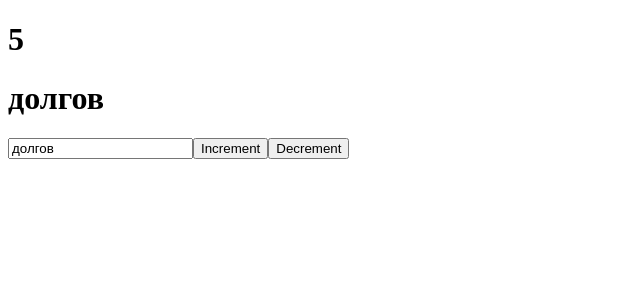
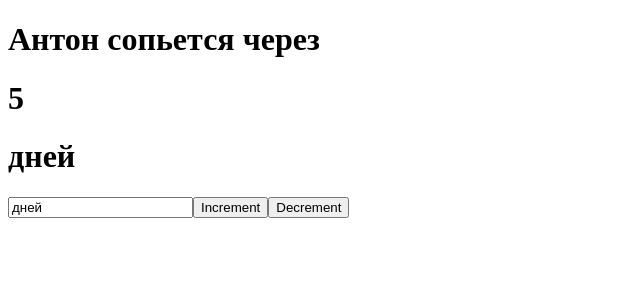
Before and after one commit to 1337erik2288/ReactStudy, a React (Create React App) app: page / in a window 1280 px wide. Shown: the top 300 px of the page, without its empty margins (0-640 px from the left). Built offline with nearby package versions, Linux system fonts and the light colour scheme.

Commit message:
буллим Антона...

```diff
--- a/src/App.js
+++ b/src/App.js
@@ -1,8 +1,9 @@
 import React, {useState} from 'react';
 
 function App() {
+    const [value1, setValue1] = useState('Антон сопьется через')
     const [likes, setLikes] = useState(5)
-    const [value, setValue] = useState('долгов')
+    const [value, setValue] = useState('дней')
     function increment(){
         setLikes( likes + 1)
     }
@@ -11,6 +12,7 @@ function App() {
     }
     return (
     <div className="App">
+        <h1>{value1}</h1>
         <h1>{likes}</h1>
         <h1>{value}</h1>
         <input
```
